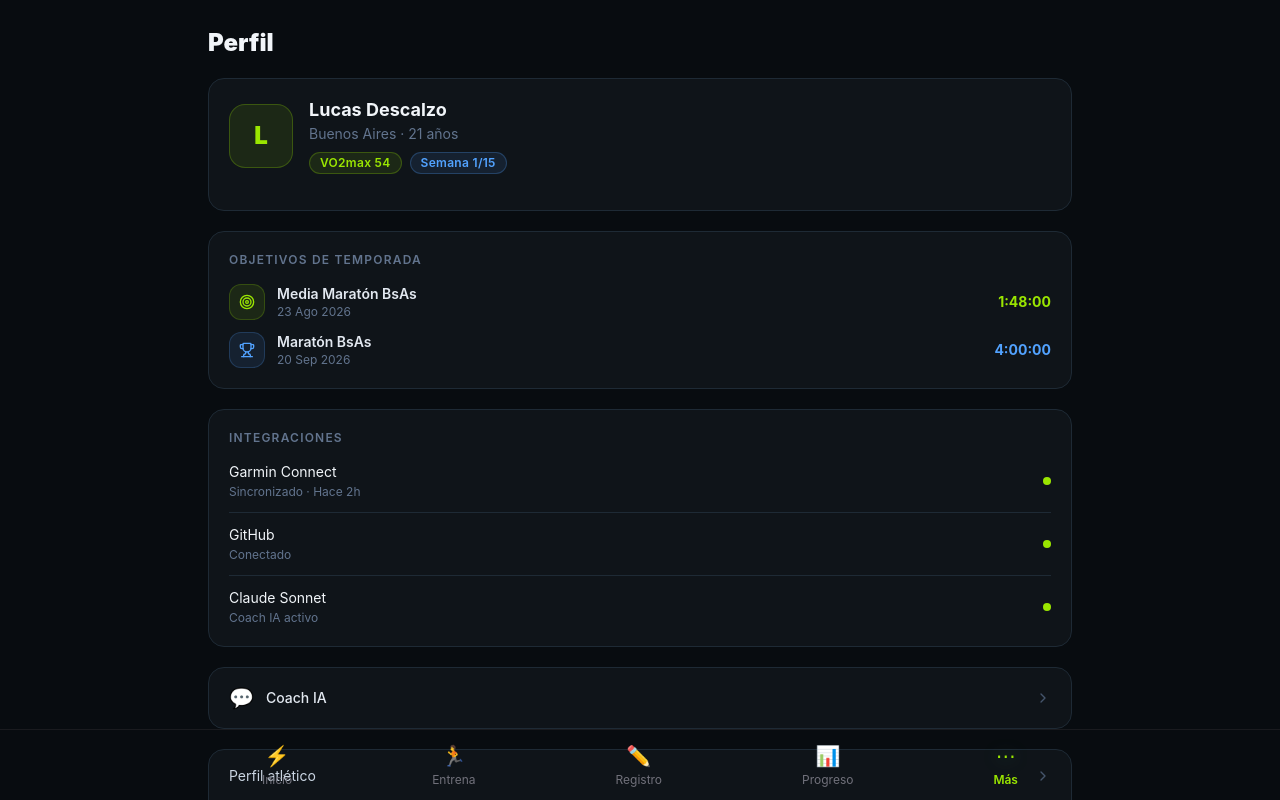
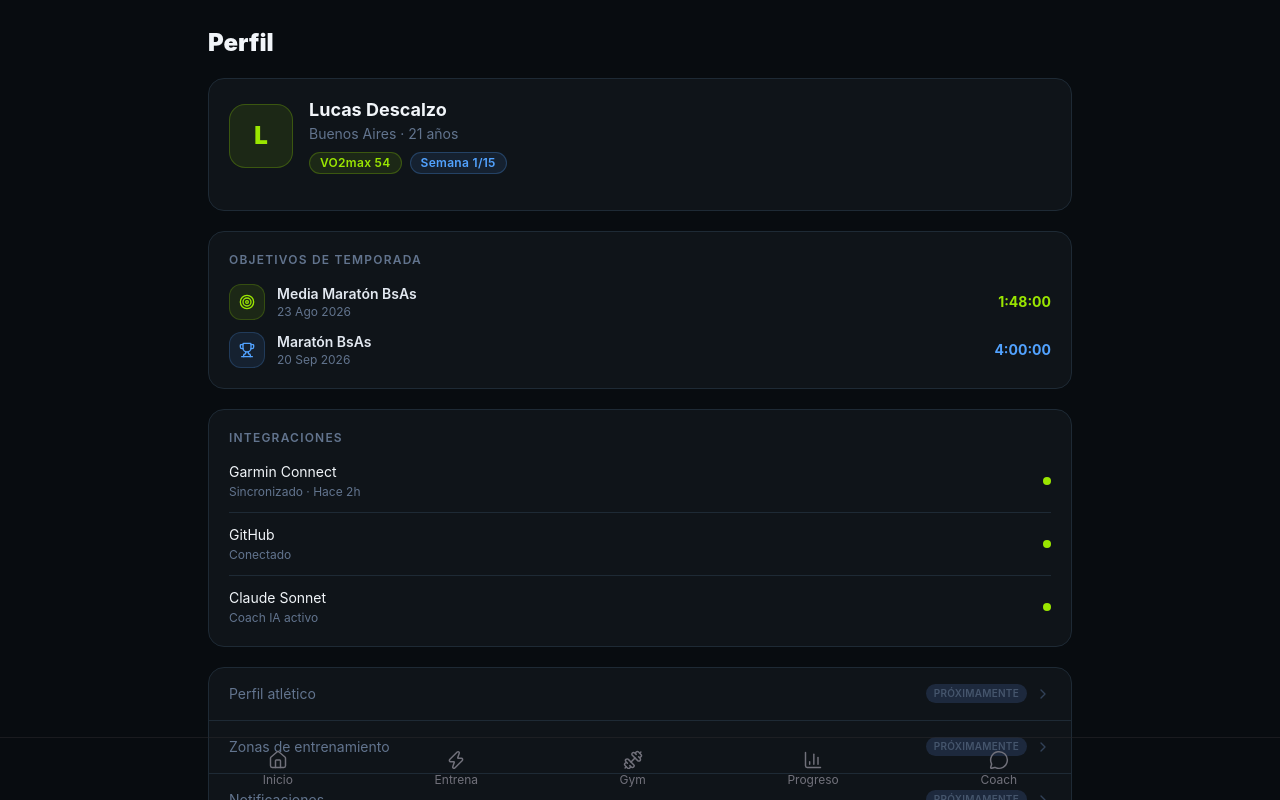
Before and after one commit to Lucas-Descalzo/PeakLab, a Next.js app: page /mas in a window 1280 px wide. Shown: the top 800 px of the page. Built offline with nearby package versions, Linux system fonts and the light colour scheme.

Commit message:
feat: replace emoji nav with lucide icons + Coach tab + disable fake buttons

```diff
--- a/components/Nav.tsx
+++ b/components/Nav.tsx
@@ -1,13 +1,14 @@
 "use client";
 import Link from "next/link";
 import { usePathname } from "next/navigation";
+import { Home, Zap, Dumbbell, BarChart3, MessageCircle } from "lucide-react";
 
 const links = [
-  { href: "/",              label: "Inicio",   icon: "⚡" },
-  { href: "/entrenamiento", label: "Entrena",  icon: "🏃" },
-  { href: "/gym",           label: "Registro", icon: "✏️" },
-  { href: "/metricas",      label: "Progreso", icon: "📊" },
-  { href: "/mas",           label: "Más",      icon: "⋯" },
+  { href: "/",              label: "Inicio",  Icon: Home          },
+  { href: "/entrenamiento", label: "Entrena", Icon: Zap           },
+  { href: "/gym",           label: "Gym",     Icon: Dumbbell      },
+  { href: "/metricas",      label: "Progreso",Icon: BarChart3     },
+  { href: "/chat",          label: "Coach",   Icon: MessageCircle },
 ];
 
 export default function Nav() {
@@ -15,20 +16,22 @@ export default function Nav() {
   return (
     <nav className="fixed bottom-0 left-0 right-0 z-50 nav-backdrop border-t border-zinc-800/60">
       <div className="max-w-4xl mx-auto flex justify-around">
-        {links.map((l) => {
-          const active = pathname === l.href;
+        {links.map(({ href, label, Icon }) => {
+          const active = pathname === href;
           return (
             <Link
-              key={l.href}
-              href={l.href}
+              key={href}
+              href={href}
               className={`flex flex-col items-center py-3 px-4 text-xs transition-colors ${
                 active ? "text-lime-400" : "text-zinc-500 hover:text-zinc-200"
               }`}
             >
-              <span className={`text-xl mb-0.5 ${active ? "drop-shadow-[0_0_8px_rgba(74,222,128,0.6)]" : ""}`}>
-                {l.icon}
-              </span>
-              <span className={active ? "font-semibold" : ""}>{l.label}</span>
+              <Icon
+                size={20}
+                className={`mb-0.5 ${active ? "drop-shadow-[0_0_8px_rgba(74,222,128,0.6)]" : ""}`}
+                strokeWidth={active ? 2.5 : 1.75}
+              />
+              <span className={active ? "font-semibold" : ""}>{label}</span>
             </Link>
           );
         })}
--- a/components/screens/ProfileScreen.tsx
+++ b/components/screens/ProfileScreen.tsx
@@ -1,6 +1,6 @@
 "use client"
-import Link from "next/link"
 import { ChevronRight, Target, Trophy } from "lucide-react"
+
 import Pill from "@/components/ui/Pill"
 
 const GOALS = [
@@ -105,35 +105,32 @@ export default function ProfileScreen() {
         </div>
       </div>
 
-      {/* Coach link */}
-      <Link
-        href="/chat"
-        className="flex items-center justify-between bg-[#0f1419] border border-[#1e2a35] rounded-2xl px-5 py-4 hover:bg-white/[0.02] transition-colors"
-      >
-        <div className="flex items-center gap-3">
-          <span className="text-xl">💬</span>
-          <span className="text-slate-200 text-sm font-medium">Coach IA</span>
-        </div>
-        <ChevronRight size={16} className="text-slate-600" />
-      </Link>
-
-      {/* Settings list */}
+      {/* Settings list — items not yet implemented */}
       <div className="bg-[#0f1419] border border-[#1e2a35] rounded-2xl overflow-hidden">
         {SETTINGS.map((item, i, arr) => (
           <div
             key={item}
-            className={`flex items-center justify-between px-5 py-4 cursor-pointer hover:bg-white/[0.02] transition-colors ${
+            className={`flex items-center justify-between px-5 py-4 ${
               i < arr.length - 1 ? "border-b border-[#1e2a35]" : ""
             }`}
           >
-            <span className="text-slate-300 text-sm">{item}</span>
-            <ChevronRight size={16} className="text-slate-600" />
+            <span className="text-slate-500 text-sm">{item}</span>
+            <div className="flex items-center gap-2">
+              <span className="text-[10px] font-semibold uppercase tracking-wide text-slate-600 bg-slate-800 px-2 py-0.5 rounded-full">
+                Próximamente
+              </span>
+              <ChevronRight size={16} className="text-slate-700" />
+            </div>
           </div>
         ))}
       </div>
 
-      {/* Sign out */}
-      <button className="w-full bg-[#0f1419] border border-[#1e2a35] rounded-2xl px-5 py-4 text-red-400 text-sm font-semibold text-center hover:bg-red-900/10 transition-colors">
+      {/* Sign out — auth not configured yet */}
+      <button
+        disabled
+        title="Sin auth configurado aún"
+        className="w-full bg-[#0f1419] border border-[#1e2a35] rounded-2xl px-5 py-4 text-slate-600 text-sm font-semibold text-center cursor-not-allowed opacity-50"
+      >
         Cerrar sesión
       </button>
     </div>
```
